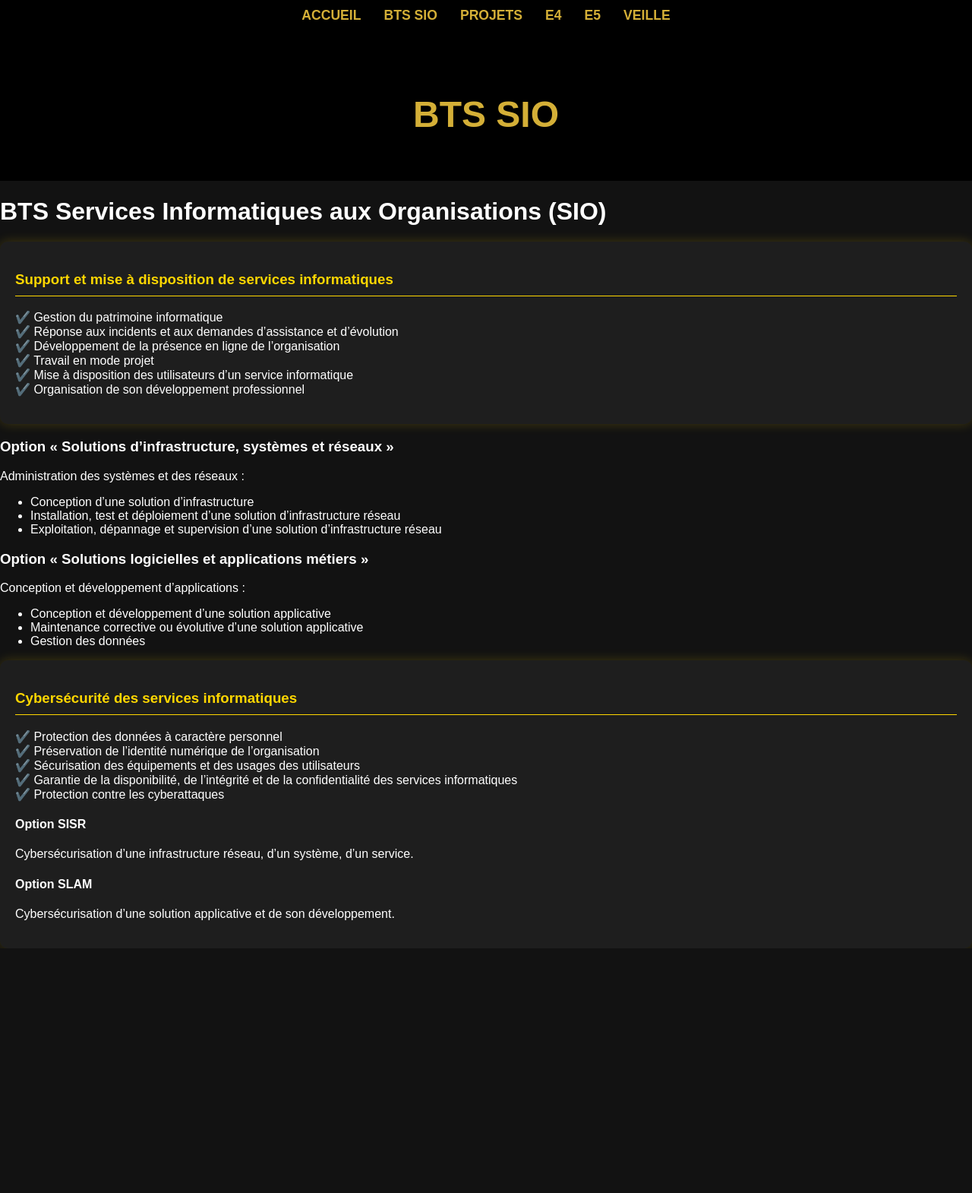
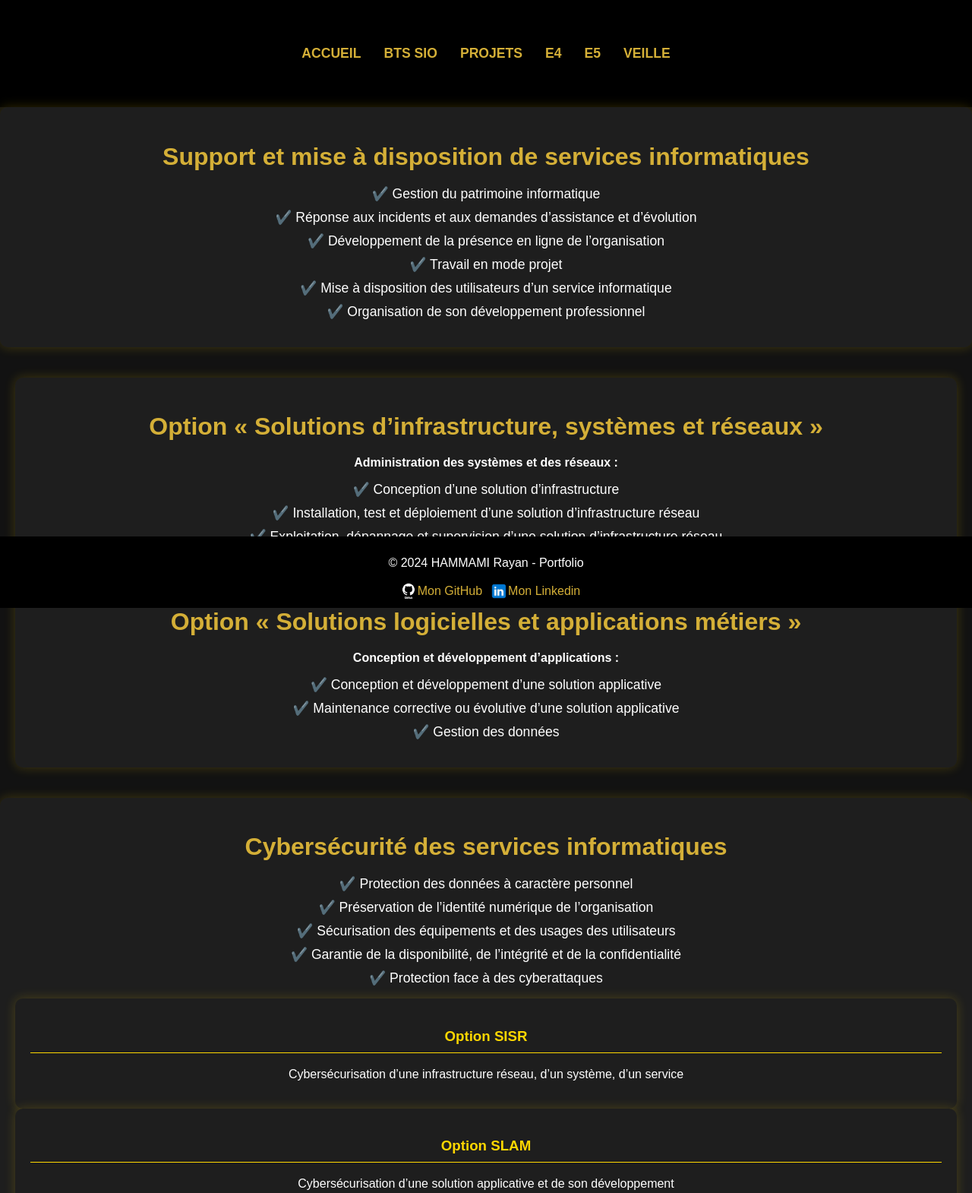
Before and after one commit to HAMMAMI-Rayan/portfolio, a plain HTML site: page bts-sio.html in a window 1280 px wide. Shown: the top 1570 px of the page at 76% size. Before the commit the page ends 1248 px from the top, so only its background shows below. Drawn offline with Linux system fonts and the light colour scheme.

```diff
--- a/bts-sio.html
+++ b/bts-sio.html
@@ -7,25 +7,21 @@
     <link rel="stylesheet" href="styles.css">
 </head>
 <body>
+    <header>
         <nav>
             <ul>
                 <li><a href="index.html">Accueil</a></li>
-            <li><a href="bts-sio.html">BTS SIO</a></li>
+                <li><a href="bts_sio.html">BTS SIO</a></li>
                 <li><a href="projets.html">Projets</a></li>
                 <li><a href="e4.html">E4</a></li>
                 <li><a href="e5.html">E5</a></li>
                 <li><a href="veille.html">Veille</a></li>
             </ul>
         </nav>
-
-    <header>
-        <h1>BTS SIO</h1>
     </header>
-
-    <h1>BTS Services Informatiques aux Organisations (SIO)</h1>
-    <div class="container">
-        <div class="box">
-            <h3>Support et mise à disposition de services informatiques</h3>
+    <main>
+        <section class="box">
+            <h2>Support et mise à disposition de services informatiques</h2>
             <ul>
                 <li>Gestion du patrimoine informatique</li>
                 <li>Réponse aux incidents et aux demandes d’assistance et d’évolution</li>
@@ -34,49 +30,63 @@
                 <li>Mise à disposition des utilisateurs d’un service informatique</li>
                 <li>Organisation de son développement professionnel</li>
             </ul>
-        </div>
+        </section>
 
-        <div class="option-container">
-            <div class="option-box">
-                <h3>Option « Solutions d’infrastructure, systèmes et réseaux »</h3>
-                <p>Administration des systèmes et des réseaux :</p>
+        <section class="options">
+            <div class="box">
+                <h2>Option « Solutions d’infrastructure, systèmes et réseaux »</h2>
+                <p><strong>Administration des systèmes et des réseaux :</strong></p>
                 <ul>
                     <li>Conception d’une solution d’infrastructure</li>
                     <li>Installation, test et déploiement d’une solution d’infrastructure réseau</li>
                     <li>Exploitation, dépannage et supervision d’une solution d’infrastructure réseau</li>
                 </ul>
             </div>
-            <div class="option-box">
-                <h3>Option « Solutions logicielles et applications métiers »</h3>
-                <p>Conception et développement d’applications :</p>
+
+            <div class="box">
+                <h2>Option « Solutions logicielles et applications métiers »</h2>
+                <p><strong>Conception et développement d’applications :</strong></p>
                 <ul>
                     <li>Conception et développement d’une solution applicative</li>
                     <li>Maintenance corrective ou évolutive d’une solution applicative</li>
                     <li>Gestion des données</li>
                 </ul>
             </div>
-        </div>
+        </section>
 
-        <div class="box">
-            <h3>Cybersécurité des services informatiques</h3>
+        <section class="box">
+            <h2>Cybersécurité des services informatiques</h2>
             <ul>
                 <li>Protection des données à caractère personnel</li>
                 <li>Préservation de l’identité numérique de l’organisation</li>
                 <li>Sécurisation des équipements et des usages des utilisateurs</li>
-                <li>Garantie de la disponibilité, de l’intégrité et de la confidentialité des services informatiques</li>
-                <li>Protection contre les cyberattaques</li>
+                <li>Garantie de la disponibilité, de l’intégrité et de la confidentialité</li>
+                <li>Protection face à des cyberattaques</li>
             </ul>
-            <div class="option-container">
-                <div class="option-box">
-                    <h4>Option SISR</h4>
-                    <p>Cybersécurisation d’une infrastructure réseau, d’un système, d’un service.</p>
+            <div class="options">
+                <div class="box">
+                    <h3>Option SISR</h3>
+                    <p>Cybersécurisation d’une infrastructure réseau, d’un système, d’un service</p>
                 </div>
-                <div class="option-box">
-                    <h4>Option SLAM</h4>
-                    <p>Cybersécurisation d’une solution applicative et de son développement.</p>
+                <div class="box">
+                    <h3>Option SLAM</h3>
+                    <p>Cybersécurisation d’une solution applicative et de son développement</p>
                 </div>
             </div>
+        </section>
+    </main>
+
+    <footer>
+        <p>&copy; 2024 HAMMAMI Rayan - Portfolio</p>
+        <div class="social-links">
+            <a class="logo" href="https://github.com/HAMMAMI-Rayan" target="_blank">
+                <img src="assets/logo-GitHub-Noir.png" alt="GitHub" width="24" height="24">Mon GitHub
+            </a>
+            <a class="logo" href="https://www.linkedin.com/" target="_blank">
+                <img src="assets/icons8-linkedin-240.png" alt="LinkedIn" width="24" height="24"> Mon Linkedin
+            </a>
         </div>
-    </div>
+    </footer>
+    </footer>
 </body>
 </html>
--- a/styles-bts-sio.css
+++ /dev/null
@@ -1,78 +0,0 @@
-body {
-    background-color: #121212;
-    color: #ffffff;
-    font-family: 'Segoe UI', Tahoma, Geneva, Verdana, sans-serif;
-    margin: 0;
-    padding: 0;
-}
-
-header {
-    background-color: #000000;
-    padding: 15px 0;
-    text-align: center;
-}
-
-nav ul {
-    list-style: none;
-    padding: 0;
-    margin: 0;
-    display: flex;
-    justify-content: center;
-}
-
-nav ul li {
-    margin: 0 15px;
-}
-
-nav ul li a {
-    text-decoration: none;
-    color: #FFD700;
-    font-weight: bold;
-}
-
-main {
-    padding: 40px;
-}
-
-h1, h2 {
-    text-align: center;
-    color: #FFD700;
-}
-
-.grid-container {
-    display: grid;
-    grid-template-columns: repeat(auto-fit, minmax(300px, 1fr));
-    gap: 20px;
-    padding: 20px;
-}
-
-.box {
-    background-color: #1e1e1e;
-    padding: 20px;
-    border-radius: 10px;
-    box-shadow: 0 0 15px rgba(255, 215, 0, 0.2);
-}
-
-.box h3 {
-    color: #FFD700;
-    border-bottom: 1px solid #FFD700;
-    padding-bottom: 10px;
-}
-
-.box ul {
-    list-style: none;
-    padding-left: 0;
-}
-
-.box ul li::before {
-    content: "✔️ ";
-    color: #FFD700;
-}
-
-footer {
-    background-color: #000000;
-    text-align: center;
-    padding: 10px 0;
-    color: #ffffff;
-    margin-top: 20px;
-}
--- a/styles.css
+++ b/styles.css
@@ -103,13 +103,57 @@
     color: #fff;
 }
 
-/* Pied de page */
+/* Pour éviter que le contenu ne soit caché par le footer */
+main {
+    padding-bottom: 60px; /* Ajuste selon la hauteur du footer */
+}
+
+/* Footer collé en bas de la page */
 footer {
+    position: fixed;
+    bottom: 0;
+    left: 0;
+    width: 100%;
+    background-color: #000;
+    color: white;
     text-align: center;
-    padding: 20px 0;
-    background-color: #000;
-    color: #ccc;
-    font-size: 0.9rem;
+    padding: 10px 0;
+}
+
+/* Icônes GitHub et LinkedIn dans le footer */
+.footer-icons {
+    position: absolute;
+    right: 20px;
+    top: 50%;
+    transform: translateY(-50%);
+}
+
+/* Icônes du footer */
+footer a {
+    margin-left: 10px;
+}
+
+/* Style des icônes */
+.social-icons .icon {
+    width: 30px;
+    height: 30px;
+    margin-left: 10px;
+    transition: transform 0.3s;
+}
+
+.social-icons .icon:hover {
+    transform: scale(1.2);
+}
+
+.logo {
+    display: flex;
+    align-items: center;
+    width: fit-content;
+}
+
+.social-links {
+    display: flex;
+    justify-content: center;
 }
 
 .btn {
```
Also changed, not shown: e4.html (+16 -2 lines), e5.html (+18 -4 lines), index.html (+16 -5 lines), projets.html (+16 -2 lines), veille.html (+16 -2 lines), assets/icons8-linkedin-240.png (added), assets/icons8-linkedin-250.png (added), assets/logo-GitHub-Noir.png (added), 1 other file. Lines whose indentation alone changed are shown as unchanged.
